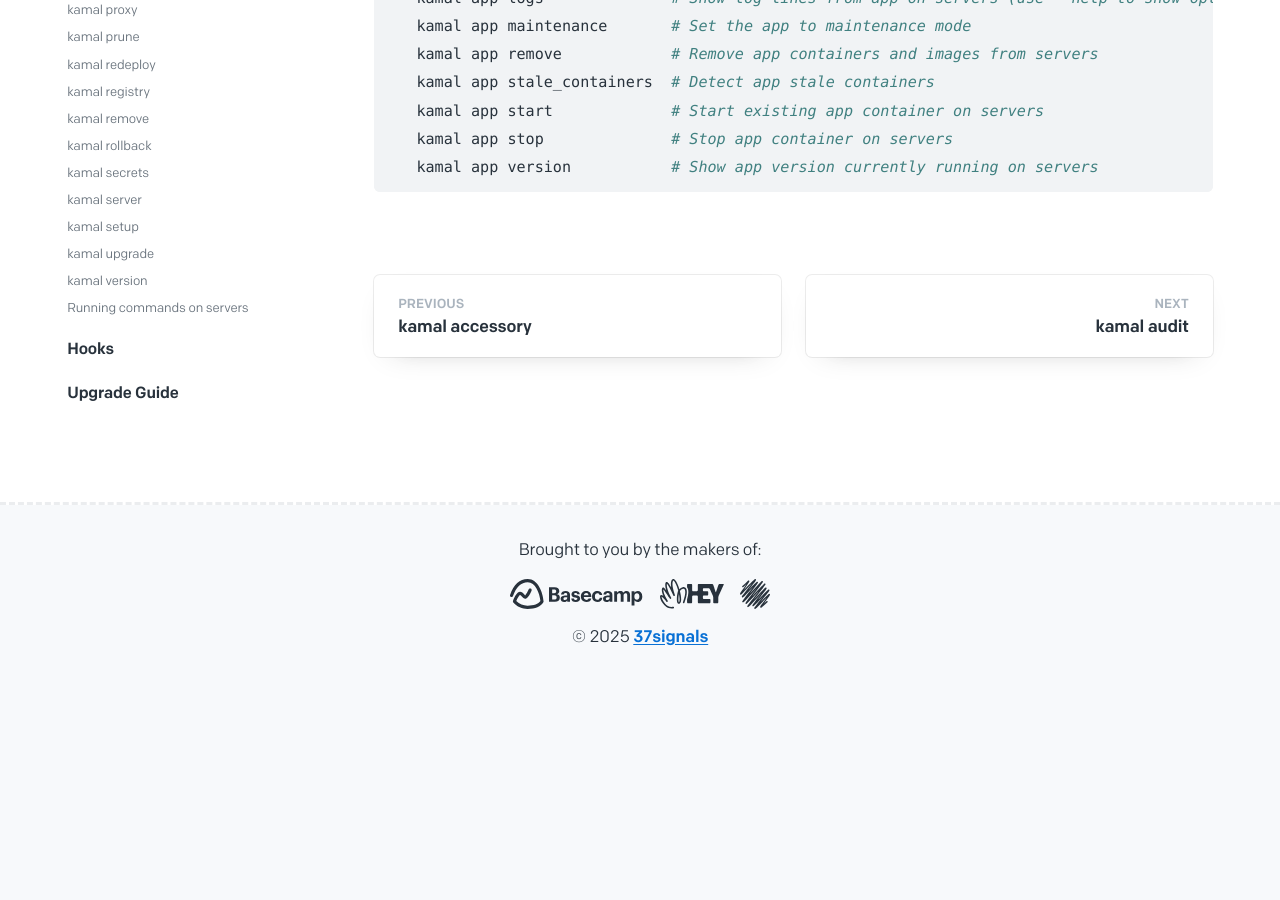
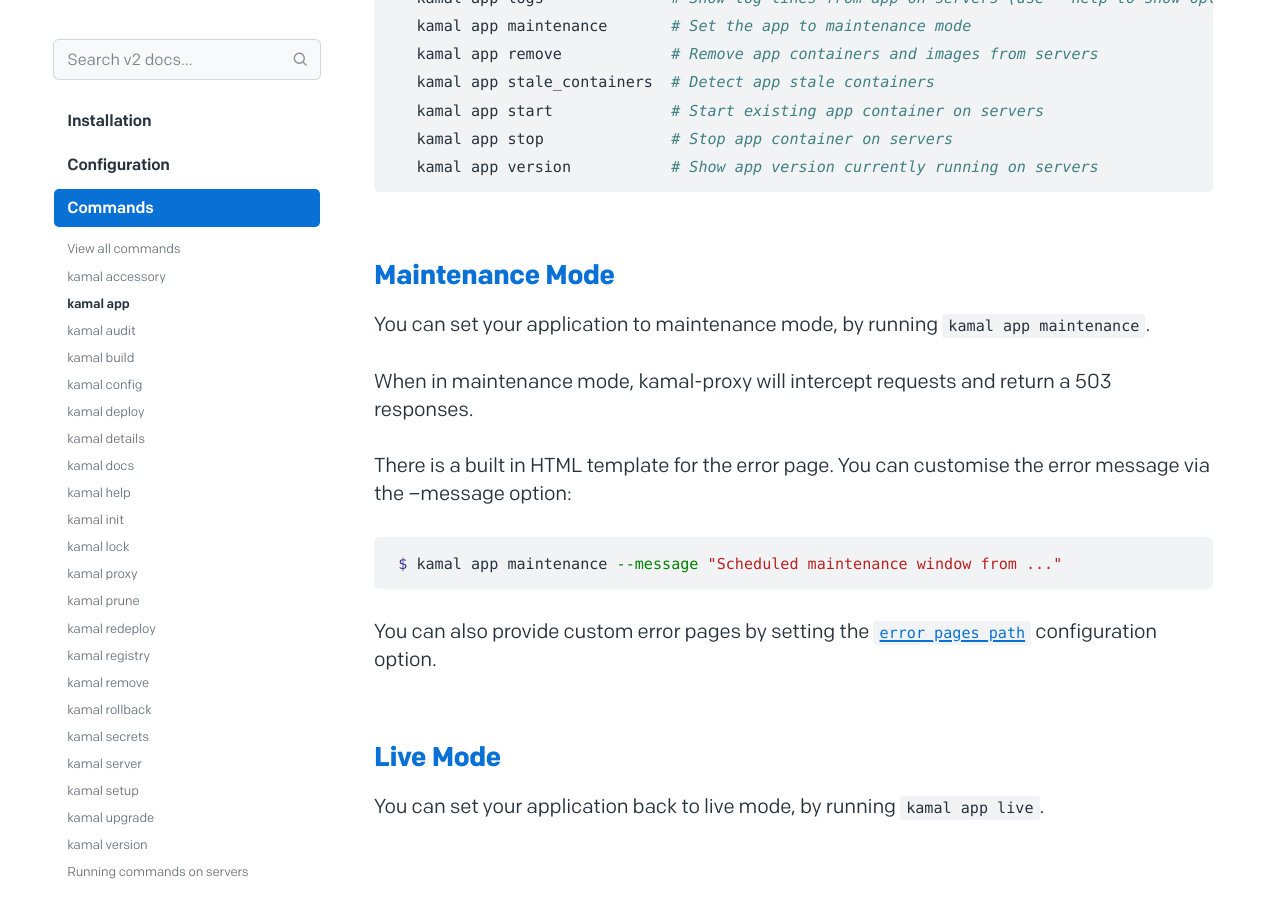
Before and after one commit to basecamp/kamal-site, a Jekyll site: the page built from docs/commands/app.md, in a window 1280 px wide and 900 px high, scrolled down 730 px. Built offline with Jekyll 4.4.1, drawn with Linux system fonts in a browser that asks for light colours; before the commit the page ends 1413 px from its top, so only the background shows below that.

Commit message:
Maintenance/live mode docs

````diff
--- a/docs/commands/app.md
+++ b/docs/commands/app.md
@@ -28,3 +28,22 @@ Commands:
   kamal app stop              # Stop app container on servers
   kamal app version           # Show app version currently running on servers
 ```
+
+## [Maintenance Mode](#maintenance-mode)
+
+You can set your application to maintenance mode, by running `kamal app maintenance`.
+
+When in maintenance mode, kamal-proxy will intercept requests and return a 503 responses.
+
+There is a built in HTML template for the error page. You can customise the error message
+via the --message option:
+
+```shell
+$ kamal app maintenance --message "Scheduled maintenance window from ..."
+```
+
+You can also provide custom error pages by setting the [`error_pages_path`](../../configuration/overview#error-pages) configuration option.
+
+## [Live Mode](#live-mode)
+
+You can set your application back to live mode, by running `kamal app live`.
````
Also changed, not shown: Gemfile.lock.
